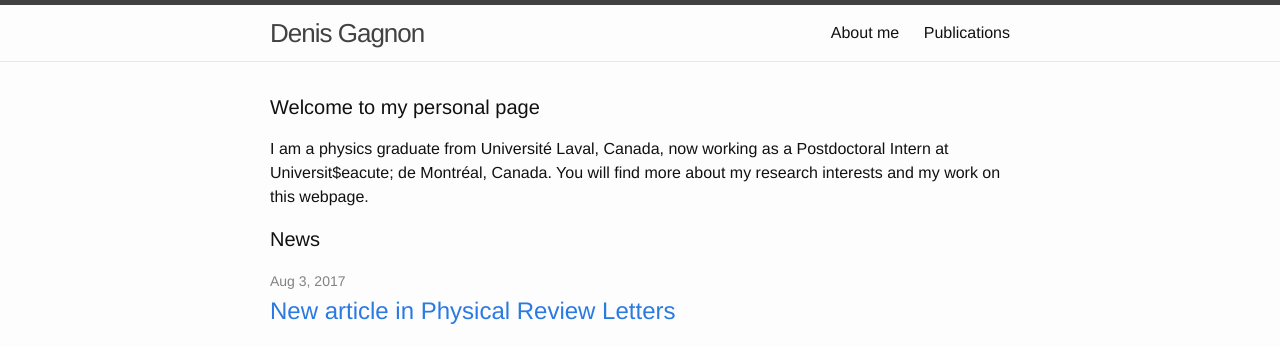
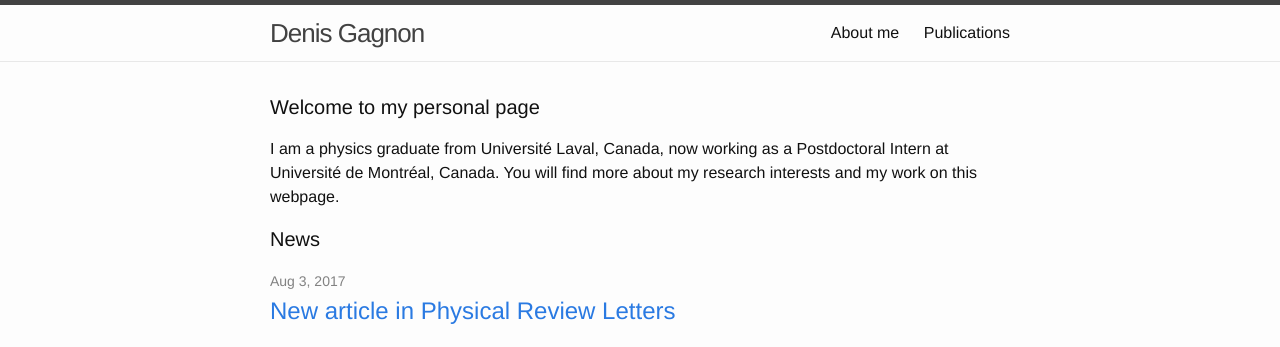
Before and after one commit to McNoggins/mcnoggins.github.io, a Jekyll site: the page built from index.html, in a window 1280 px wide. Shown: the top 347 px of the page. Built offline with Jekyll 4.4.1, drawn with Linux system fonts in a browser that asks for light colours.

Commit message:
Update index.html

```diff
--- a/index.html
+++ b/index.html
@@ -6,7 +6,7 @@ layout: default
 
   <h1 class="page-heading">Welcome to my personal page</h1>
 
-  I am a physics graduate from Universit&eacute; Laval, Canada, now working as a Postdoctoral Intern at Universit$eacute; de Montr&eacute;al, Canada. You will find more about my research interests and my work on this webpage.
+  I am a physics graduate from Universit&eacute; Laval, Canada, now working as a Postdoctoral Intern at Universit&eacute; de Montr&eacute;al, Canada. You will find more about my research interests and my work on this webpage.
   <p>
   <h1 class="page-heading">News</h1>
 
```
